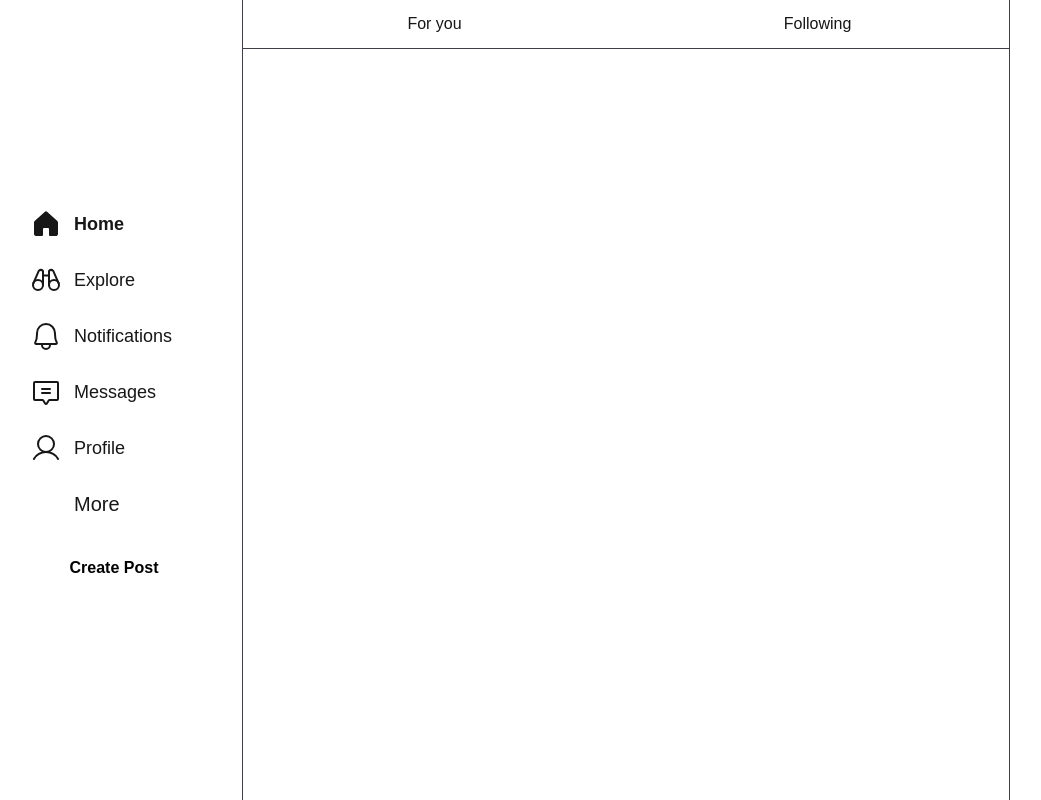
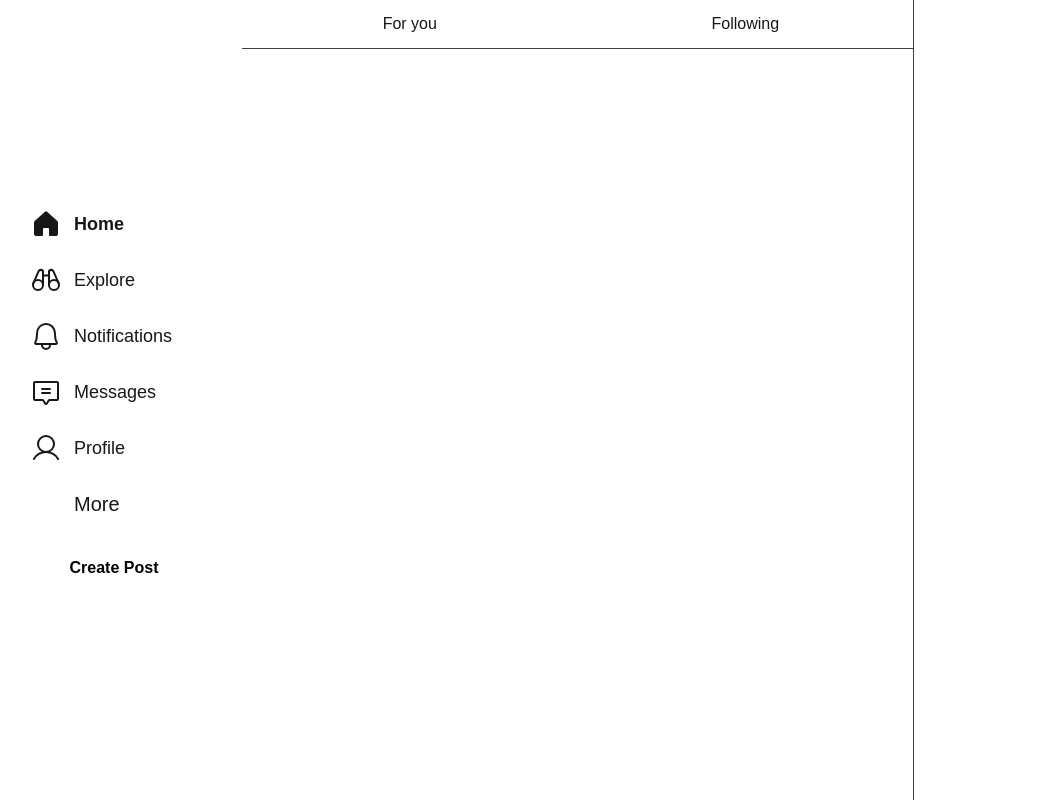
Before and after one commit to pickachuuu/kaleido-client, a Next.js app: page /home in a window 1280 px wide. Shown: the whole page, without its empty margins (14-1055 px from the left). Built offline with nearby package versions, Linux system fonts and the light colour scheme.

Commit message:
refactor: improve home page layout

```diff
--- a/src/app/(dashboard)/home/layout.tsx
+++ b/src/app/(dashboard)/home/layout.tsx
@@ -5,8 +5,7 @@ export default function HomeLayout({
 }) {
 
     return (
-        <div className="">
-            <div className="border-x-1 h-screen max-w-3xl border-zinc-700">
+        <div className="border-r-1 h-screen w-2xl border-zinc-700">
             <div className="grid grid-cols-2">
                 <div className=" border-b-1 border-zinc-700 p-3 text-center hover:bg-zinc-900">
                     For you
@@ -18,8 +17,6 @@ export default function HomeLayout({
 
             {/* Home Page Feed */}
             {children}
-
-            </div>
         </div>
     )
 }
```
Lines whose indentation alone changed are shown as unchanged.
